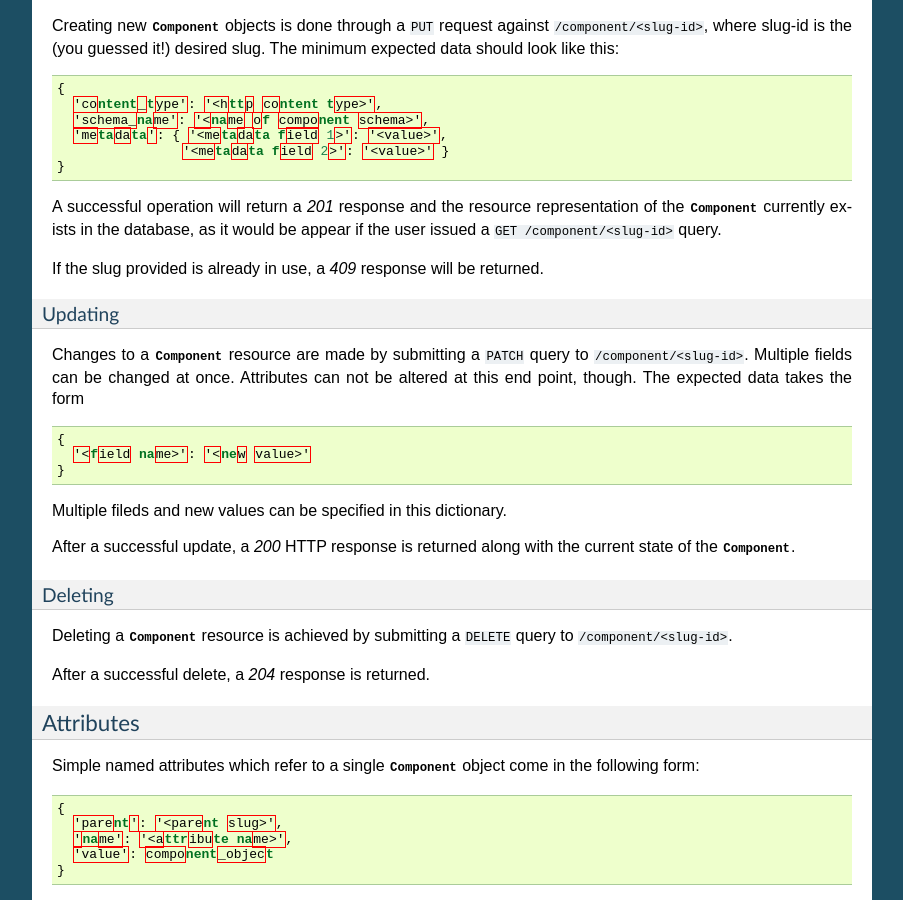
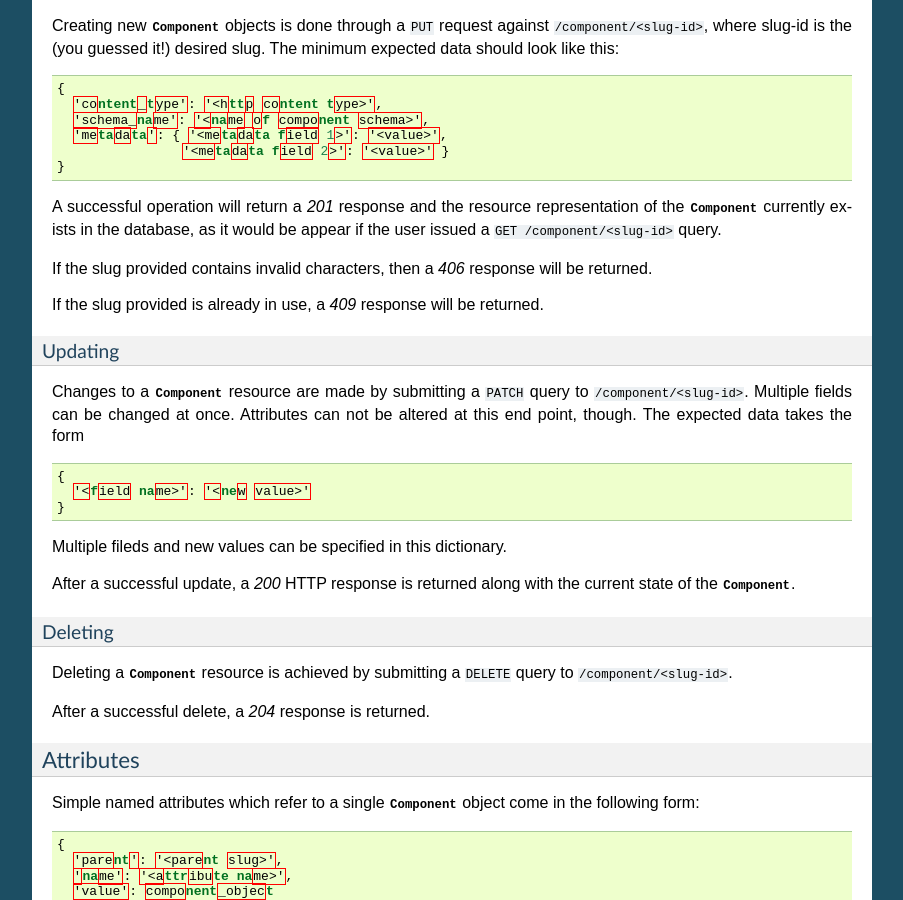
Before and after one commit to motherjones/mirrors, a Sphinx documentation site: the page built from docs/api_spec.rst, in a window 1280 px wide and 900 px high, scrolled down 869 px. Shown: the whole window, without its empty margins (198-1101 px from the left). Built offline with Sphinx 7.4.7, drawn with Linux system fonts in a browser that asks for light colours.

Commit message:
WEB-373 added response code for invalid slug names

```diff
--- a/docs/api_spec.rst
+++ b/docs/api_spec.rst
@@ -36,8 +36,8 @@ It will return a JSON object with this format:
 
 Attributes and their use are described in :ref:`attributes-section`.
 
-A standard *404* response is returned if no :py:class:`Component` exists
-with that slug.
+A standard *404* response is returned if no :py:class:`Component` exists with
+that slug.
 
 .. note ::
    There are some standard metadata attributes which will be found in more or
@@ -69,6 +69,9 @@ desired slug. The minimum expected data should look like this:
 A successful operation will return a *201* response and the resource
 representation of the :py:class:`Component` currently exists in the database,
 as it would be appear if the user issued a ``GET /component/<slug-id>`` query.
+
+If the slug provided contains invalid characters, then a *406* response will be
+returned.
 
 If the slug provided is already in use, a *409* response will be returned.
 
```
